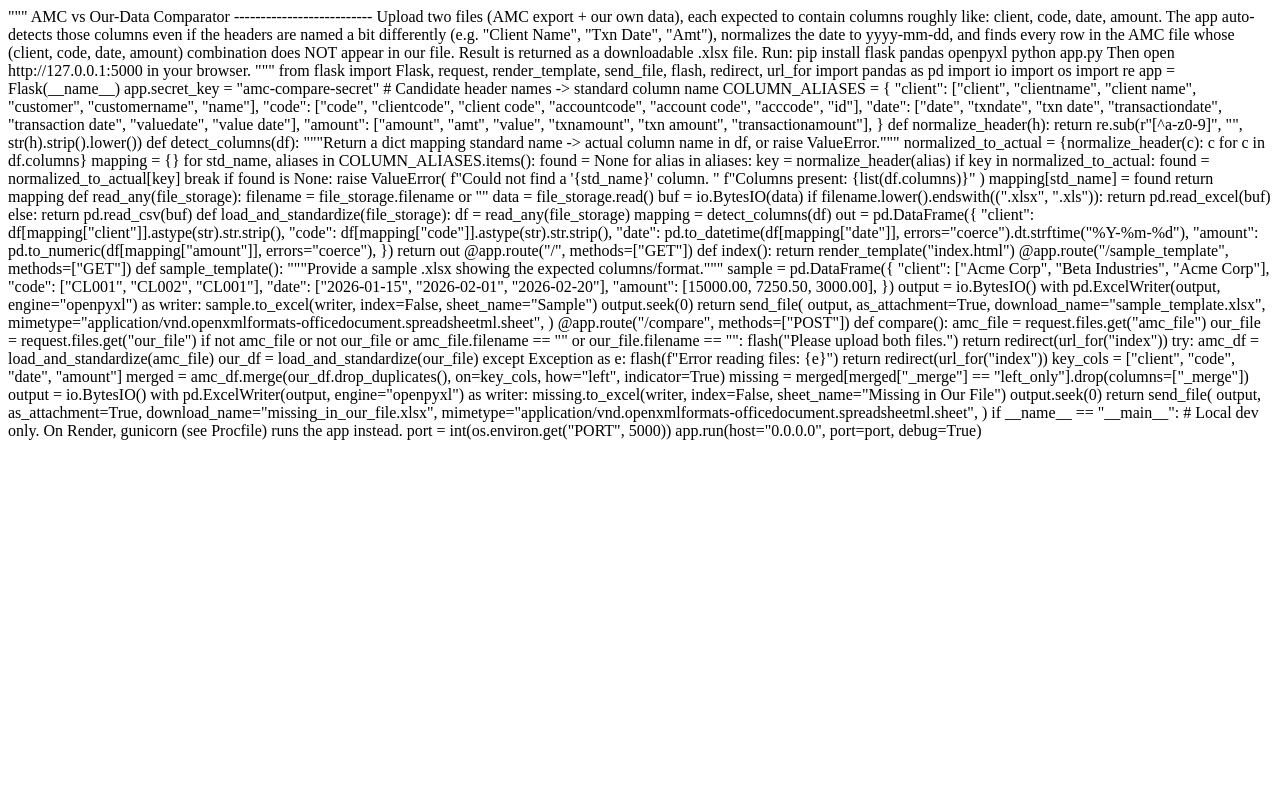
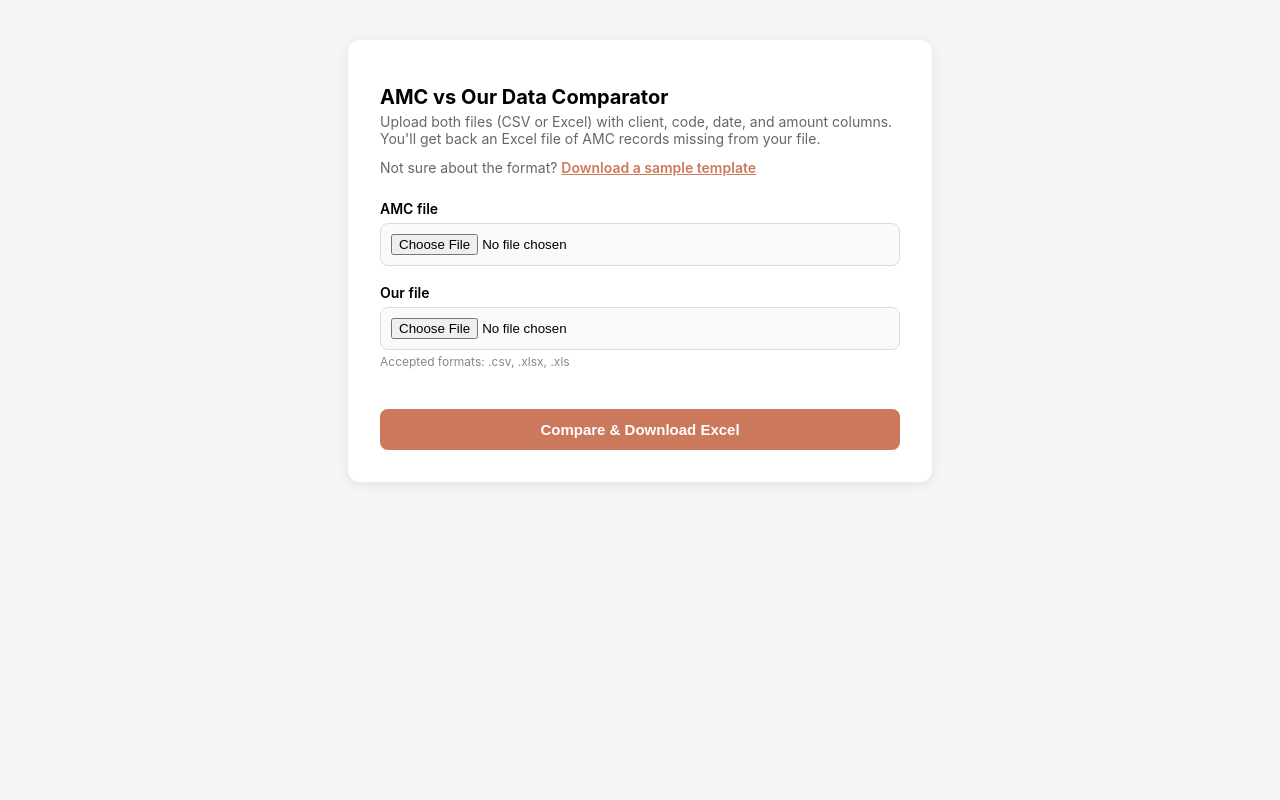
Before and after one commit to saikumar1217114927/Transaction-Variation, a Flask app: page / in a window 1280 px wide. Run offline with Flask 3, Linux system fonts and the light colour scheme.

Commit message:
Update index.html

```diff
--- a/templates/index.html
+++ b/templates/index.html
@@ -1,147 +1,107 @@
-"""
-AMC vs Our-Data Comparator
---------------------------
-Upload two files (AMC export + our own data), each expected to contain
-columns roughly like: client, code, date, amount.
+<!DOCTYPE html>
+<html lang="en">
+<head>
+<meta charset="UTF-8">
+<title>AMC vs Our Data Comparator</title>
+<style>
+  body {
+    font-family: -apple-system, Segoe UI, Roboto, Arial, sans-serif;
+    background: #f4f5f7;
+    margin: 0;
+    padding: 40px 20px;
+    display: flex;
+    justify-content: center;
+  }
+  .card {
+    background: #fff;
+    max-width: 520px;
+    width: 100%;
+    padding: 32px;
+    border-radius: 12px;
+    box-shadow: 0 2px 12px rgba(0,0,0,0.08);
+  }
+  h1 {
+    font-size: 20px;
+    margin-bottom: 4px;
+  }
+  p.sub {
+    color: #666;
+    font-size: 14px;
+    margin-top: 0;
+    margin-bottom: 24px;
+  }
+  label {
+    display: block;
+    font-weight: 600;
+    font-size: 14px;
+    margin-bottom: 6px;
+    margin-top: 18px;
+  }
+  input[type="file"] {
+    width: 100%;
+    padding: 10px;
+    border: 1px solid #ddd;
+    border-radius: 8px;
+    background: #fafafa;
+    box-sizing: border-box;
+  }
+  button {
+    margin-top: 28px;
+    width: 100%;
+    padding: 12px;
+    background: #cc785c;
+    color: #fff;
+    border: none;
+    border-radius: 8px;
+    font-size: 15px;
+    font-weight: 600;
+    cursor: pointer;
+  }
+  button:hover {
+    background: #b56a4f;
+  }
+  .flash {
+    background: #fdecea;
+    color: #b3261e;
+    padding: 10px 14px;
+    border-radius: 8px;
+    font-size: 14px;
+    margin-bottom: 16px;
+  }
+  .hint {
+    font-size: 12px;
+    color: #888;
+    margin-top: 4px;
+  }
+</style>
+</head>
+<body>
+  <div class="card">
+    <h1>AMC vs Our Data Comparator</h1>
+    <p class="sub">Upload both files (CSV or Excel) with client, code, date, and amount columns. You'll get back an Excel file of AMC records missing from your file.</p>
 
-The app auto-detects those columns even if the headers are named a bit
-differently (e.g. "Client Name", "Txn Date", "Amt"), normalizes the date
-to yyyy-mm-dd, and finds every row in the AMC file whose
-(client, code, date, amount) combination does NOT appear in our file.
+    <p class="sub" style="margin-top: -12px;">
+      Not sure about the format? <a href="/sample_template" style="color:#cc785c; font-weight:600;">Download a sample template</a>
+    </p>
 
-Result is returned as a downloadable .xlsx file.
+    {% with messages = get_flashed_messages() %}
+      {% if messages %}
+        {% for m in messages %}
+          <div class="flash">{{ m }}</div>
+        {% endfor %}
+      {% endif %}
+    {% endwith %}
 
-Run:
-    pip install flask pandas openpyxl
-    python app.py
-Then open http://127.0.0.1:5000 in your browser.
-"""
+    <form action="/compare" method="post" enctype="multipart/form-data">
+      <label for="amc_file">AMC file</label>
+      <input type="file" id="amc_file" name="amc_file" accept=".csv,.xlsx,.xls" required>
 
-from flask import Flask, request, render_template, send_file, flash, redirect, url_for
-import pandas as pd
-import io
-import os
-import re
+      <label for="our_file">Our file</label>
+      <input type="file" id="our_file" name="our_file" accept=".csv,.xlsx,.xls" required>
+      <p class="hint">Accepted formats: .csv, .xlsx, .xls</p>
 
-app = Flask(__name__)
-app.secret_key = "amc-compare-secret"
-
-# Candidate header names -> standard column name
-COLUMN_ALIASES = {
-    "client": ["client", "clientname", "client name", "customer", "customername", "name"],
-    "code": ["code", "clientcode", "client code", "accountcode", "account code", "acccode", "id"],
-    "date": ["date", "txndate", "txn date", "transactiondate", "transaction date", "valuedate", "value date"],
-    "amount": ["amount", "amt", "value", "txnamount", "txn amount", "transactionamount"],
-}
-
-
-def normalize_header(h):
-    return re.sub(r"[^a-z0-9]", "", str(h).strip().lower())
-
-
-def detect_columns(df):
-    """Return a dict mapping standard name -> actual column name in df, or raise ValueError."""
-    normalized_to_actual = {normalize_header(c): c for c in df.columns}
-    mapping = {}
-    for std_name, aliases in COLUMN_ALIASES.items():
-        found = None
-        for alias in aliases:
-            key = normalize_header(alias)
-            if key in normalized_to_actual:
-                found = normalized_to_actual[key]
-                break
-        if found is None:
-            raise ValueError(
-                f"Could not find a '{std_name}' column. "
-                f"Columns present: {list(df.columns)}"
-            )
-        mapping[std_name] = found
-    return mapping
-
-
-def read_any(file_storage):
-    filename = file_storage.filename or ""
-    data = file_storage.read()
-    buf = io.BytesIO(data)
-    if filename.lower().endswith((".xlsx", ".xls")):
-        return pd.read_excel(buf)
-    else:
-        return pd.read_csv(buf)
-
-
-def load_and_standardize(file_storage):
-    df = read_any(file_storage)
-    mapping = detect_columns(df)
-    out = pd.DataFrame({
-        "client": df[mapping["client"]].astype(str).str.strip(),
-        "code": df[mapping["code"]].astype(str).str.strip(),
-        "date": pd.to_datetime(df[mapping["date"]], errors="coerce").dt.strftime("%Y-%m-%d"),
-        "amount": pd.to_numeric(df[mapping["amount"]], errors="coerce"),
-    })
-    return out
-
-
-@app.route("/", methods=["GET"])
-def index():
-    return render_template("index.html")
-
-
-@app.route("/sample_template", methods=["GET"])
-def sample_template():
-    """Provide a sample .xlsx showing the expected columns/format."""
-    sample = pd.DataFrame({
-        "client": ["Acme Corp", "Beta Industries", "Acme Corp"],
-        "code": ["CL001", "CL002", "CL001"],
-        "date": ["2026-01-15", "2026-02-01", "2026-02-20"],
-        "amount": [15000.00, 7250.50, 3000.00],
-    })
-    output = io.BytesIO()
-    with pd.ExcelWriter(output, engine="openpyxl") as writer:
-        sample.to_excel(writer, index=False, sheet_name="Sample")
-    output.seek(0)
-    return send_file(
-        output,
-        as_attachment=True,
-        download_name="sample_template.xlsx",
-        mimetype="application/vnd.openxmlformats-officedocument.spreadsheetml.sheet",
-    )
-
-
-@app.route("/compare", methods=["POST"])
-def compare():
-    amc_file = request.files.get("amc_file")
-    our_file = request.files.get("our_file")
-
-    if not amc_file or not our_file or amc_file.filename == "" or our_file.filename == "":
-        flash("Please upload both files.")
-        return redirect(url_for("index"))
-
-    try:
-        amc_df = load_and_standardize(amc_file)
-        our_df = load_and_standardize(our_file)
-    except Exception as e:
-        flash(f"Error reading files: {e}")
-        return redirect(url_for("index"))
-
-    key_cols = ["client", "code", "date", "amount"]
-
-    merged = amc_df.merge(our_df.drop_duplicates(), on=key_cols, how="left", indicator=True)
-    missing = merged[merged["_merge"] == "left_only"].drop(columns=["_merge"])
-
-    output = io.BytesIO()
-    with pd.ExcelWriter(output, engine="openpyxl") as writer:
-        missing.to_excel(writer, index=False, sheet_name="Missing in Our File")
-    output.seek(0)
-
-    return send_file(
-        output,
-        as_attachment=True,
-        download_name="missing_in_our_file.xlsx",
-        mimetype="application/vnd.openxmlformats-officedocument.spreadsheetml.sheet",
-    )
-
-
-if __name__ == "__main__":
-    # Local dev only. On Render, gunicorn (see Procfile) runs the app instead.
-    port = int(os.environ.get("PORT", 5000))
-    app.run(host="0.0.0.0", port=port, debug=True)
+      <button type="submit">Compare &amp; Download Excel</button>
+    </form>
+  </div>
+</body>
+</html>
```
